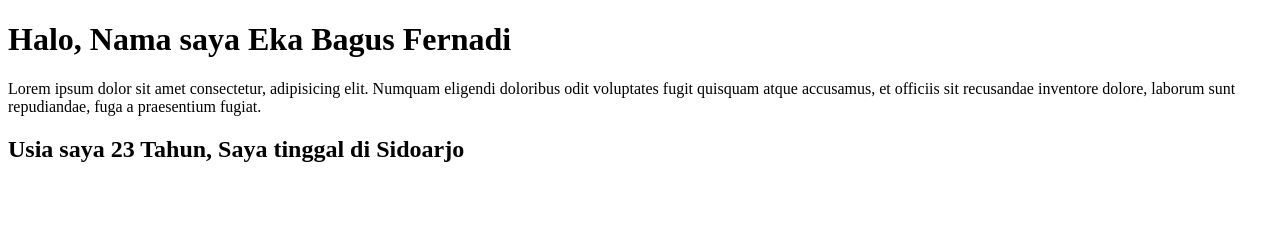
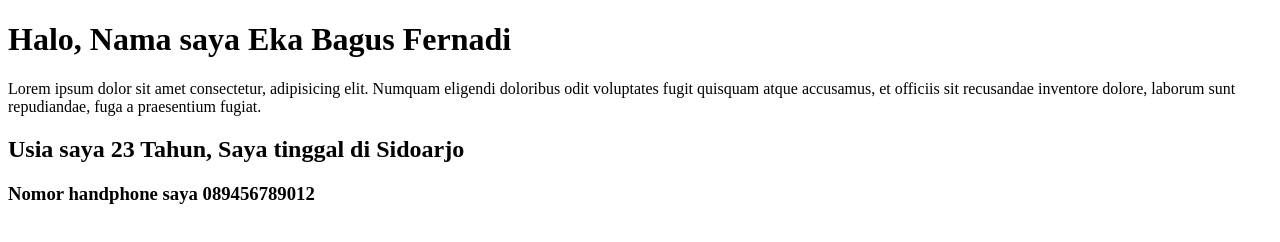
Before and after one commit to ekabagusfernadi/push-repo, a plain HTML site: page index.html in a window 1280 px wide. Drawn offline with Linux system fonts and the light colour scheme.

Commit message:
menambahkan informasi no hp

```diff
--- a/index.html
+++ b/index.html
@@ -12,5 +12,6 @@
       Lorem ipsum dolor sit amet consectetur, adipisicing elit. Numquam eligendi doloribus odit voluptates fugit quisquam atque accusamus, et officiis sit recusandae inventore dolore, laborum sunt repudiandae, fuga a praesentium fugiat.
     </p>
     <h2>Usia saya 23 Tahun, Saya tinggal di Sidoarjo</h2>
+    <h3>Nomor handphone saya 089456789012</h3>
   </body>
 </html>
```
